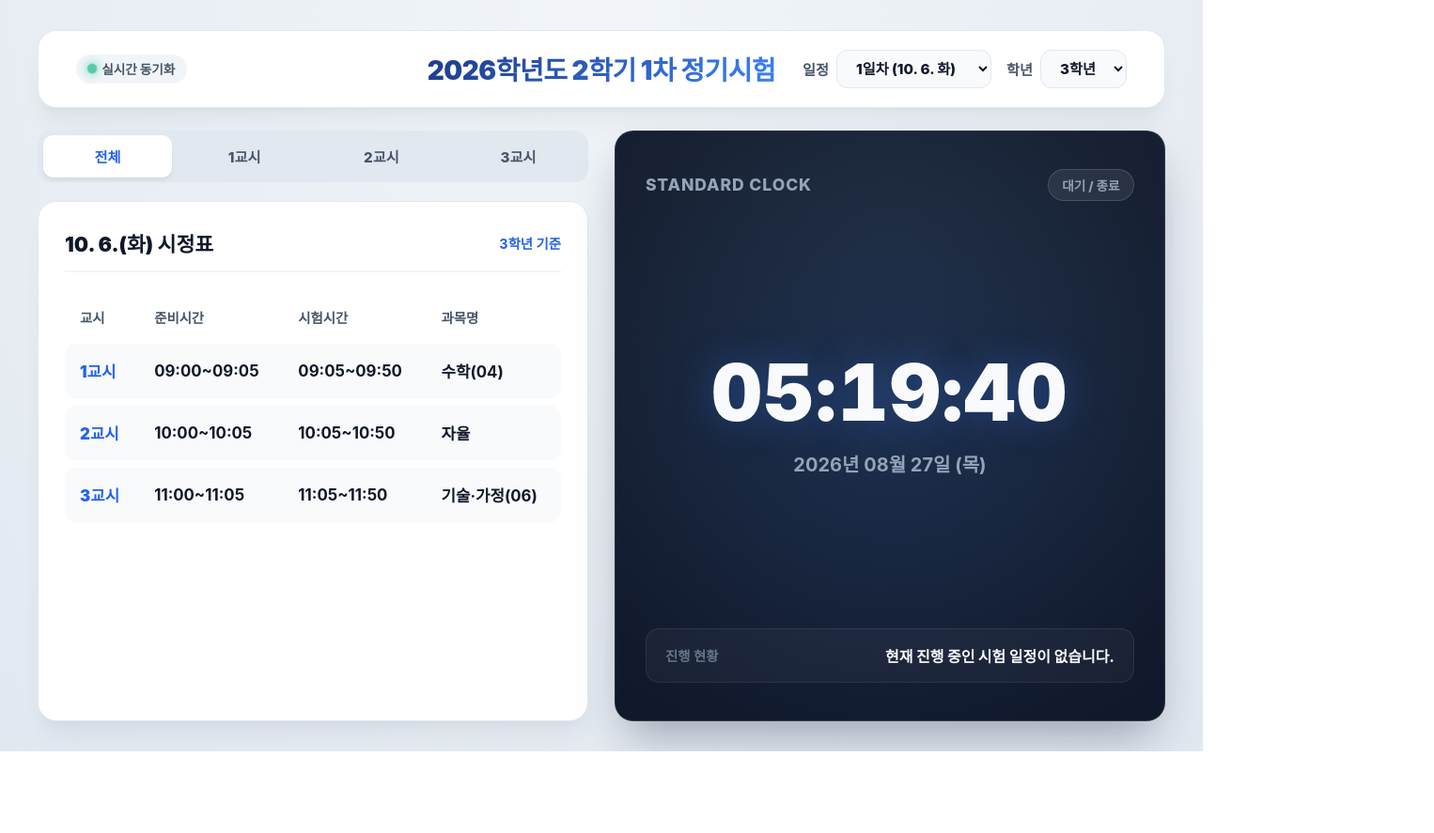
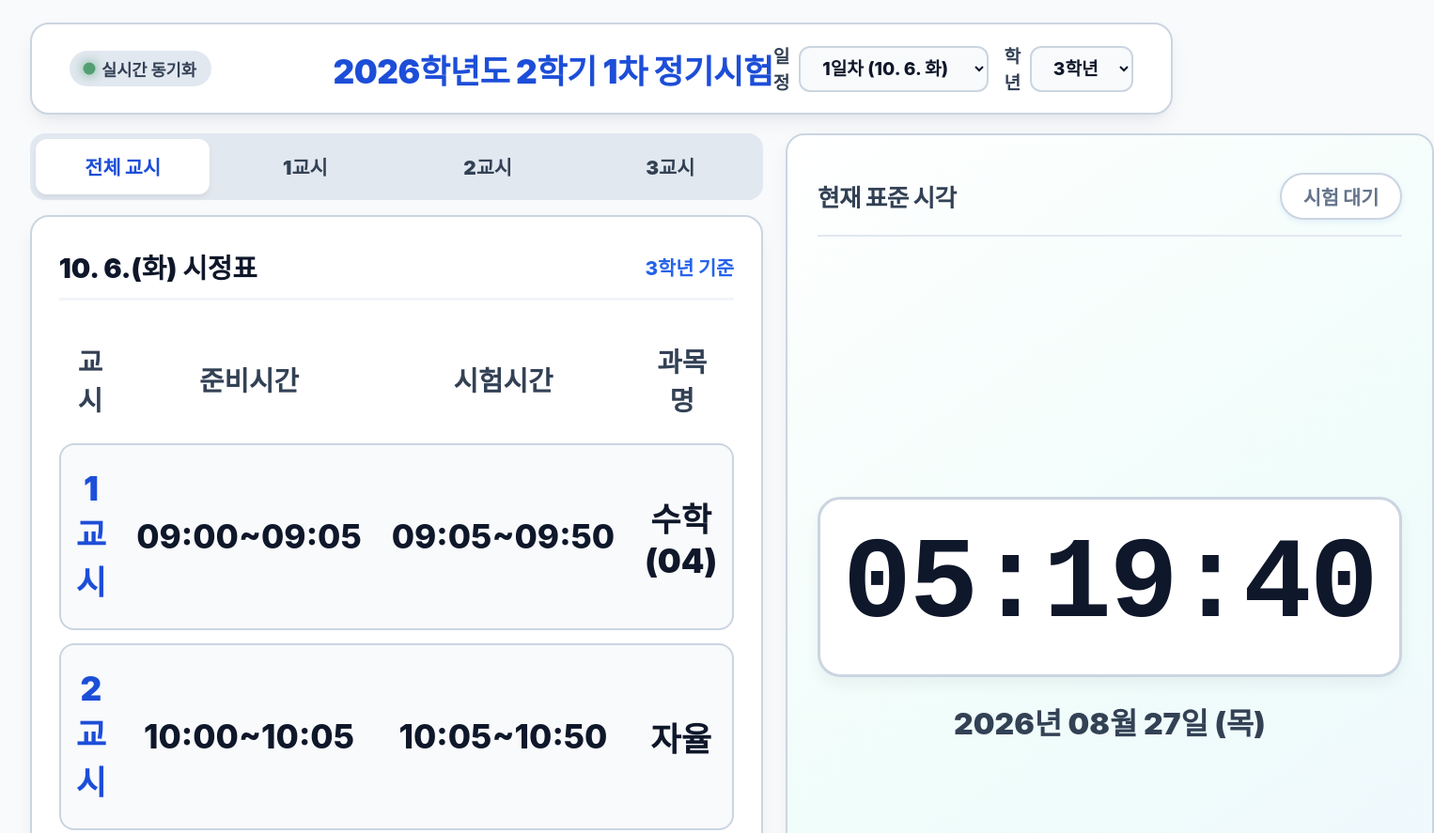
Before and after one commit to skssk914-dev/dj_test, a plain HTML site: page index.html in a window 1280 px wide. Shown: the top 887 px of the page at 94% size, 1526 px wide, since content can reach past the window. Before the commit the page ends 800 px from the top, so only its background shows below. Drawn offline with Linux system fonts and the light colour scheme; a web font is replaced by a local one.

Commit message:
Update index.html

```diff
--- a/index.html
+++ b/index.html
@@ -8,19 +8,18 @@
         @import url('https://cdn.jsdelivr.net/gh/webfontworld/nanumsquareneo/nanumsquareneo.css');
 
         :root {
-            --bg-gradient: radial-gradient(circle at 50% 0%, #f1f5f9 0%, #e2e8f0 100%);
+            --bg-color: #f8fafc;
             --card-bg: #ffffff;
             --text-main: #0f172a;
-            --text-sub: #475569;
-            --brand-primary: #3b82f6;
+            --text-sub: #334155;
+            --brand-primary: #1d4ed8;
             --brand-accent: #2563eb;
-            --active-color: #10b981;
-            --active-bg: #ecfdf5;
-            --prep-color: #f59e0b;
-            --prep-bg: #fffbeb;
-            --border-color: #e2e8f0;
-            --glass-border: rgba(255, 255, 255, 0.6);
-            --card-shadow: 0 20px 25px -5px rgba(15, 23, 42, 0.05), 0 8px 10px -6px rgba(15, 23, 42, 0.03);
+            --active-color: #15803d;
+            --active-bg: #dcfce7;
+            --prep-color: #b45309;
+            --prep-bg: #fef3c7;
+            --border-color: #cbd5e1;
+            --card-shadow: 0 10px 25px -5px rgba(15, 23, 42, 0.08), 0 8px 10px -6px rgba(15, 23, 42, 0.04);
             --font-family: 'NanumSquareNeo', -apple-system, BlinkMacSystemFont, "Segoe UI", Roboto, sans-serif;
         }
 
@@ -33,24 +32,24 @@
         }
 
         body {
-            background: var(--bg-gradient);
+            background-color: var(--bg-color);
             color: var(--text-main);
             min-height: 100vh;
             display: flex;
             flex-direction: column;
-            padding: 2rem 2.5rem;
-            gap: 1.5rem;
+            padding: 1.5rem 2rem;
+            gap: 1.2rem;
         }
 
-        /* 헤더 디자인: 완벽한 중앙 정렬 및 밸런스 */
+        /* 헤더 디자인 */
         header {
             display: grid;
             grid-template-columns: 1fr auto 1fr;
             align-items: center;
             background: var(--card-bg);
-            padding: 1.25rem 2.5rem;
+            padding: 1.2rem 2.5rem;
             border-radius: 1.25rem;
-            border: 1px solid var(--border-color);
+            border: 2px solid var(--border-color);
             box-shadow: var(--card-shadow);
         }
 
@@ -63,21 +62,21 @@
         .badge-live {
             display: inline-flex;
             align-items: center;
-            gap: 0.4rem;
-            background: #f1f5f9;
-            padding: 0.35rem 0.8rem;
+            gap: 0.5rem;
+            background: #e2e8f0;
+            padding: 0.4rem 1rem;
             border-radius: 9999px;
-            font-size: 0.85rem;
+            font-size: 1.1rem;
             font-weight: 800;
             color: var(--text-sub);
         }
 
         .badge-dot {
-            width: 8px;
-            height: 8px;
+            width: 10px;
+            height: 10px;
             border-radius: 50%;
             background-color: var(--active-color);
-            box-shadow: 0 0 8px var(--active-color);
+            box-shadow: 0 0 10px var(--active-color);
             animation: pulse 2s infinite;
         }
 
@@ -88,11 +87,9 @@
 
         .header-title {
             grid-column: 2;
-            font-size: 1.75rem;
+            font-size: 2.2rem;
             font-weight: 900;
-            background: linear-gradient(135deg, #1e3a8a 0%, #3b82f6 100%);
-            -webkit-background-clip: text;
-            -webkit-text-fill-color: transparent;
+            color: var(--brand-primary);
             letter-spacing: -0.5px;
             text-align: center;
             white-space: nowrap;
@@ -109,21 +106,21 @@
         .control-group {
             display: flex;
             align-items: center;
-            gap: 0.5rem;
+            gap: 0.6rem;
         }
 
         .control-group label {
-            font-size: 0.95rem;
-            font-weight: 800;
+            font-size: 1.2rem;
+            font-weight: 900;
             color: var(--text-sub);
         }
 
         select {
             background-color: #f8fafc;
             color: var(--text-main);
-            border: 1px solid var(--border-color);
-            padding: 0.55rem 1rem;
-            font-size: 0.95rem;
+            border: 2px solid var(--border-color);
+            padding: 0.6rem 1.2rem;
+            font-size: 1.2rem;
             font-weight: 800;
             border-radius: 0.75rem;
             cursor: pointer;
@@ -134,14 +131,14 @@
         select:focus, select:hover {
             border-color: var(--brand-primary);
             background-color: #ffffff;
-            box-shadow: 0 0 0 3px rgba(59, 130, 246, 0.15);
+            box-shadow: 0 0 0 3px rgba(29, 78, 216, 0.15);
         }
 
-        /* 메인 레이아웃: 1:1 대칭 그리드 */
+        /* 메인 레이아웃 (1:1 비율) */
         main {
             display: grid;
             grid-template-columns: 1fr 1fr;
-            gap: 1.75rem;
+            gap: 1.5rem;
             flex: 1;
             align-items: stretch;
         }
@@ -150,175 +147,176 @@
         .schedule-container {
             display: flex;
             flex-direction: column;
-            gap: 1.25rem;
+            gap: 1rem;
             height: 100%;
         }
 
         .period-tabs {
             display: flex;
-            gap: 0.5rem;
+            gap: 0.6rem;
             background-color: #e2e8f0;
-            padding: 0.35rem;
-            border-radius: 0.9rem;
+            padding: 0.4rem;
+            border-radius: 1rem;
         }
 
         .tab-btn {
             flex: 1;
-            padding: 0.7rem;
-            font-size: 0.95rem;
-            font-weight: 800;
+            padding: 0.9rem;
+            font-size: 1.3rem;
+            font-weight: 900;
             border: none;
             background: transparent;
             color: var(--text-sub);
-            border-radius: 0.65rem;
+            border-radius: 0.75rem;
             cursor: pointer;
             transition: all 0.2s cubic-bezier(0.4, 0, 0.2, 1);
         }
 
         .tab-btn.active {
             background-color: #ffffff;
-            color: var(--brand-accent);
-            box-shadow: 0 4px 6px -1px rgba(0, 0, 0, 0.05), 0 2px 4px -2px rgba(0, 0, 0, 0.05);
+            color: var(--brand-primary);
+            box-shadow: 0 4px 6px -1px rgba(0, 0, 0, 0.08);
         }
 
         .day-section {
             background-color: var(--card-bg);
             border-radius: 1.25rem;
-            padding: 1.75rem;
-            border: 1px solid var(--border-color);
+            padding: 2rem 1.8rem;
+            border: 2px solid var(--border-color);
             box-shadow: var(--card-shadow);
             flex: 1;
             display: flex;
             flex-direction: column;
+            justify-content: space-between;
         }
 
         .day-title-wrap {
             display: flex;
             justify-content: space-between;
             align-items: center;
-            margin-bottom: 1.25rem;
-            padding-bottom: 0.85rem;
-            border-bottom: 2px solid #f1f5f9;
+            margin-bottom: 1rem;
+            padding-bottom: 0.8rem;
+            border-bottom: 3px solid #f1f5f9;
         }
 
         .day-title {
-            font-size: 1.35rem;
+            font-size: 1.8rem;
             font-weight: 900;
             color: var(--text-main);
         }
 
         .day-subtitle {
-            font-size: 0.9rem;
-            font-weight: 700;
+            font-size: 1.3rem;
+            font-weight: 800;
             color: var(--brand-accent);
         }
 
         .table-wrap {
             flex: 1;
-            overflow-x: auto;
+            display: flex;
+            flex-direction: column;
+            justify-content: space-around;
         }
 
         .period-table {
             width: 100%;
+            height: 100%;
             border-collapse: separate;
-            border-spacing: 0 0.5rem;
+            border-spacing: 0 0.9rem;
         }
 
+        /* 테이블 헤더 글자 크기 3배 확대 */
         .period-table th {
             color: var(--text-sub);
-            font-size: 0.9rem;
-            font-weight: 800;
-            padding: 0.6rem 1rem;
-            text-align: left;
+            font-size: 1.8rem;
+            font-weight: 900;
+            padding: 0.8rem 1rem;
+            text-align: center;
         }
 
         .period-table tbody tr {
             background: #f8fafc;
-            border-radius: 0.75rem;
+            border-radius: 1rem;
             transition: all 0.2s ease;
         }
 
+        /* 테이블 내용 글자 크기 약 3배 확대 및 중앙 정렬 */
         .period-table td {
-            padding: 1rem 1rem;
-            font-size: 1.05rem;
-            font-weight: 700;
-            border-top: 1px solid transparent;
-            border-bottom: 1px solid transparent;
+            padding: 1.6rem 1rem;
+            font-size: 2.2rem;
+            font-weight: 800;
+            text-align: center;
+            border-top: 2px solid var(--border-color);
+            border-bottom: 2px solid var(--border-color);
         }
 
         .period-table td:first-child {
-            border-top-left-radius: 0.75rem;
-            border-bottom-left-radius: 0.75rem;
+            border-left: 2px solid var(--border-color);
+            border-top-left-radius: 1rem;
+            border-bottom-left-radius: 1rem;
             font-weight: 900;
-            color: var(--brand-accent);
+            color: var(--brand-primary);
         }
 
         .period-table td:last-child {
-            border-top-right-radius: 0.75rem;
-            border-bottom-right-radius: 0.75rem;
+            border-right: 2px solid var(--border-color);
+            border-top-right-radius: 1rem;
+            border-bottom-right-radius: 1rem;
+            color: #0f172a;
+            font-weight: 900;
         }
 
         .status-active td {
             background-color: var(--active-bg) !important;
-            color: #065f46 !important;
-            border-color: #a7f3d0 !important;
+            color: var(--active-color) !important;
+            border-color: #86efac !important;
         }
 
         .status-prep td {
             background-color: var(--prep-bg) !important;
-            color: #92400e !important;
+            color: var(--prep-color) !important;
             border-color: #fde68a !important;
         }
 
-        /* 우측: 프리미엄 시계 패널 */
+        /* 우측: 눈이 편안하고 밝은 세련된 시계 패널 */
         .clock-panel {
-            background: radial-gradient(circle at 50% 20%, #1e293b 0%, #0f172a 100%);
+            background: linear-gradient(145deg, #ffffff 0%, #f0fdfa 50%, #eff6ff 100%);
             border-radius: 1.25rem;
             padding: 2.5rem 2rem;
-            border: 1px solid rgba(255, 255, 255, 0.1);
-            box-shadow: 0 25px 50px -12px rgba(15, 23, 42, 0.35);
+            border: 2px solid var(--border-color);
+            box-shadow: var(--card-shadow);
             display: flex;
             flex-direction: column;
             justify-content: space-between;
-            position: relative;
-            overflow: hidden;
-        }
-
-        .clock-panel::before {
-            content: '';
-            position: absolute;
-            top: -20%;
-            left: -20%;
-            width: 140%;
-            height: 140%;
-            background: radial-gradient(circle, rgba(59, 130, 246, 0.12) 0%, transparent 60%);
-            pointer-events: none;
+            align-items: center;
+            text-align: center;
         }
 
         .clock-header {
             display: flex;
             justify-content: space-between;
             align-items: center;
-            z-index: 1;
+            width: 100%;
+            padding-bottom: 1rem;
+            border-bottom: 2px solid #e2e8f0;
         }
 
         .clock-header-title {
-            font-size: 1.1rem;
-            font-weight: 800;
-            color: #94a3b8;
-            letter-spacing: 0.05em;
-            text-transform: uppercase;
+            font-size: 1.6rem;
+            font-weight: 900;
+            color: var(--text-sub);
+            letter-spacing: -0.5px;
         }
 
         .current-status-tag {
-            background: rgba(255, 255, 255, 0.08);
-            border: 1px solid rgba(255, 255, 255, 0.15);
-            backdrop-filter: blur(8px);
-            padding: 0.4rem 0.9rem;
+            background: #ffffff;
+            border: 2px solid #93c5fd;
+            padding: 0.5rem 1.4rem;
             border-radius: 9999px;
-            font-size: 0.85rem;
-            font-weight: 800;
-            color: #38bdf8;
+            font-size: 1.3rem;
+            font-weight: 900;
+            color: var(--brand-accent);
+            box-shadow: 0 2px 6px rgba(37, 99, 235, 0.1);
         }
 
         .clock-display-wrap {
@@ -326,48 +324,56 @@
             flex-direction: column;
             align-items: center;
             justify-content: center;
-            padding: 2.5rem 0;
-            z-index: 1;
+            width: 100%;
+            padding: 1.5rem 0;
         }
 
+        /* 시간 글자 크기 기존 대비 1.5배 확대 및 고대비 가시성 */
         .big-clock {
-            font-size: clamp(3.5rem, 6.5vw, 6rem);
+            font-size: clamp(6.5rem, 9.5vw, 11rem);
             font-weight: 900;
-            color: #f8fafc;
+            color: #0f172a;
+            font-family: 'NanumSquareNeo', monospace;
             font-variant-numeric: tabular-nums;
-            letter-spacing: 0.02em;
-            text-shadow: 0 0 40px rgba(59, 130, 246, 0.35);
+            letter-spacing: -2px;
             line-height: 1;
-            margin-bottom: 1.25rem;
+            margin-bottom: 1.5rem;
+            background: #ffffff;
+            padding: 2rem 1.5rem;
+            border-radius: 1.5rem;
+            width: 100%;
+            border: 3px solid #cbd5e1;
+            box-shadow: 0 8px 16px rgba(15, 23, 42, 0.05);
         }
 
         .clock-date-display {
-            font-size: 1.25rem;
-            font-weight: 700;
-            color: #94a3b8;
+            font-size: 2rem;
+            font-weight: 900;
+            color: var(--text-sub);
         }
 
         .clock-footer {
-            background: rgba(255, 255, 255, 0.04);
-            border: 1px solid rgba(255, 255, 255, 0.08);
-            border-radius: 0.9rem;
-            padding: 1rem 1.25rem;
+            background: #ffffff;
+            border: 2px solid var(--border-color);
+            border-radius: 1rem;
+            padding: 1.4rem 2rem;
+            width: 100%;
             display: flex;
             align-items: center;
             justify-content: space-between;
-            z-index: 1;
+            box-shadow: 0 2px 6px rgba(0, 0, 0, 0.03);
         }
 
         .status-info-label {
-            font-size: 0.9rem;
-            font-weight: 700;
+            font-size: 1.3rem;
+            font-weight: 900;
             color: #64748b;
         }
 
         .status-info-text {
-            font-size: 1rem;
-            font-weight: 800;
-            color: #f8fafc;
+            font-size: 1.6rem;
+            font-weight: 900;
+            color: var(--brand-primary);
         }
 
         @media (max-width: 1024px) {
@@ -422,7 +428,7 @@
         <!-- 좌측: 시정표 영역 -->
         <div class="schedule-container">
             <div class="period-tabs">
-                <button class="tab-btn active" onclick="setPeriodFilter('all', this)">전체</button>
+                <button class="tab-btn active" onclick="setPeriodFilter('all', this)">전체 교시</button>
                 <button class="tab-btn" onclick="setPeriodFilter('1교시', this)">1교시</button>
                 <button class="tab-btn" onclick="setPeriodFilter('2교시', this)">2교시</button>
                 <button class="tab-btn" onclick="setPeriodFilter('3교시', this)">3교시</button>
@@ -431,20 +437,20 @@
             <div id="scheduleContainer" style="flex: 1; display: flex; flex-direction: column;"></div>
         </div>
 
-        <!-- 우측: 모던 다크 글래스 시계 패널 -->
+        <!-- 우측: 밝고 눈이 편안한 대형 시계 패널 -->
         <div class="clock-panel">
             <div class="clock-header">
-                <span class="clock-header-title">Standard Clock</span>
+                <span class="clock-header-title">현재 표준 시각</span>
                 <span class="current-status-tag" id="statusTag">시험 대기</span>
             </div>
 
             <div class="clock-display-wrap">
                 <div class="big-clock" id="bigClock">00:00:00</div>
-                <div class="clock-date-display" id="clockDate">2026년 10월 06일 화요일</div>
+                <div class="clock-date-display" id="clockDate">2026년 10월 06일 (화)</div>
             </div>
 
             <div class="clock-footer">
-                <span class="status-info-label">진행 현황</span>
+                <span class="status-info-label">현재 상태</span>
                 <span class="status-info-text" id="statusDetail">일정을 불러오는 중입니다</span>
             </div>
         </div>
@@ -589,10 +595,10 @@
                         <table class="period-table">
                             <thead>
                                 <tr>
-                                    <th>교시</th>
-                                    <th>준비시간</th>
-                                    <th>시험시간</th>
-                                    <th>과목명</th>
+                                    <th style="width: 20%;">교시</th>
+                                    <th style="width: 27%;">준비시간</th>
+                                    <th style="width: 27%;">시험시간</th>
+                                    <th style="width: 26%;">과목명</th>
                                 </tr>
                             </thead>
                             <tbody>
@@ -640,7 +646,8 @@
                     if (currentTimeStr >= p.startTime && currentTimeStr < p.prepEndTime) {
                         highlightRow(currentDay.date, p.period, "status-prep");
                         statusTag.innerText = "준비 시간";
-                        statusTag.style.color = "#f59e0b";
+                        statusTag.style.color = "#b45309";
+                        statusTag.style.borderColor = "#fcd34d";
                         statusDetail.innerText = `${p.period} 준비 중 (${subject})`;
                         foundActive = true;
                         break;
@@ -648,7 +655,8 @@
                     else if (currentTimeStr >= p.prepEndTime && currentTimeStr < p.endTime) {
                         highlightRow(currentDay.date, p.period, "status-active");
                         statusTag.innerText = "시험 진행 중";
-                        statusTag.style.color = "#10b981";
+                        statusTag.style.color = "#15803d";
+                        statusTag.style.borderColor = "#86efac";
                         statusDetail.innerText = `${p.period} 본시험 (${subject})`;
                         foundActive = true;
                         break;
@@ -657,8 +665,9 @@
             }
 
             if (!foundActive) {
-                statusTag.innerText = "대기 / 종료";
-                statusTag.style.color = "#94a3b8";
+                statusTag.innerText = "시험 대기";
+                statusTag.style.color = "#64748b";
+                statusTag.style.borderColor = "#cbd5e1";
                 statusDetail.innerText = "현재 진행 중인 시험 일정이 없습니다.";
             }
         }
```
